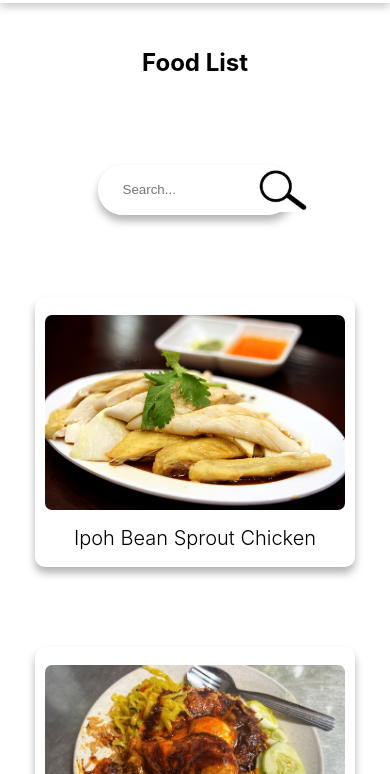
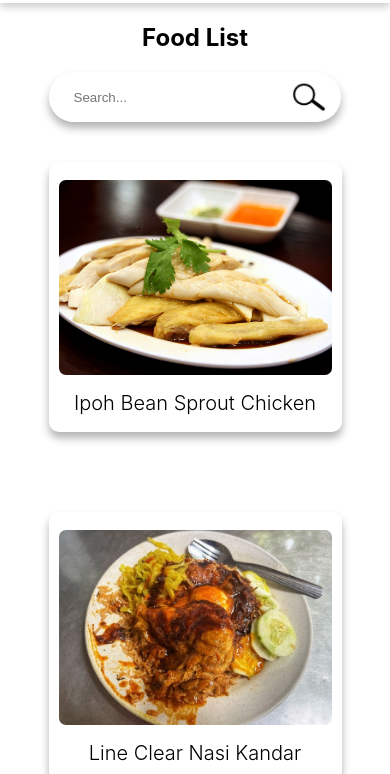
Before and after one commit to chuyang0309/chuyang0309.github.io, a plain HTML site: page foodList.html in a window 390 px wide. Shown: the part 70-844 px from the top of the page. Drawn offline with Linux system fonts and the light colour scheme; files whose address does not match are found by name.

Commit message:
Add files via upload

```diff
--- a/foodDetails.css
+++ b/foodDetails.css
@@ -129,7 +129,7 @@ main{
 }
 
 #s2 {
-    height:100vh;
+    height:83vh;
     display: flex;
     flex-direction: column;
     background-color: black;
@@ -372,6 +372,10 @@ p.right {
         height: 40vh;
     }
 
+    #s3>h1{
+        font-size: 3.3rem;
+    }
+
     #s4 {
         height: 40vh;
     }
--- a/foodList.css
+++ b/foodList.css
@@ -4,6 +4,7 @@ body{
     display: flex;
     flex-direction: column;
     margin: 0px;
+    align-items: center;
 }
 
 
@@ -40,8 +41,9 @@ main{
     font-optical-sizing: auto;
 }
 
-#s1{
-    margin: 3vh;
+#s1 >h1{
+    font-size: 1.5rem;
+    font-weight: 700;
 }
 
 #searchBar{
@@ -57,12 +59,14 @@ main{
     box-shadow: 0 6px 8px rgba(0, 0, 0, 0.3);
 }
 
+
+
 #searchInput{
-    width: 90%;
+    flex:9;
     height:100%;
 
     border-width: 0px;
-    padding: 0px 25px;
+    padding: 0rem 1.5625rem;
 
     background-color: white;
     border-radius: 100px;
@@ -70,7 +74,7 @@ main{
 
 #searchButton{
     display:flex;
-    width: 10%;
+    flex:1;
     justify-content: center;
     align-items: center;
     border-width: 0px;
@@ -81,17 +85,12 @@ main{
 #searchIcon{
     border:0px;
     padding:0px;
-    width: 50px;
+    width: 3.125rem;
 }
 
-#s2{
-    margin: 5vh;
-}
 
 #s3{
     display: flex;
-    margin-left:12.5vw;
-    margin-right: 12.5vw;
 }
 
 #foodCardList{
@@ -115,10 +114,19 @@ main{
     padding: 10px;
 }
 
+@media (max-width: 768px){
+    .foodCard{
+
+    width: 70vw;
+    height: 250px;
+
+}
+}
+
 .foodCard>h2{
     margin-bottom: 0px;
     font-weight: 300;
-    font-size:20px;
+    font-size:1.25rem;
 }
 
 .foodCard>h2>a{
@@ -132,3 +140,16 @@ main{
     object-fit: cover;
     border-radius: 7px;
 }
+
+@media (max-width: 768px){
+    #searchBar{
+        width: 75vw;
+        height:6vh;
+    }
+
+    #searchIcon{
+    border:0px;
+    width: 2.125rem;
+    padding: 1rem;
+}
+}
--- a/foodList.html
+++ b/foodList.html
@@ -2,6 +2,7 @@
 <html>
     <head>
         <title>Food List Page</title>
+        <meta name="viewport" content="width=device-width, initial-scale=1.0" />
         <link rel="stylesheet" href="foodList.css">
     </head>
 
@@ -25,7 +26,7 @@
                 </div>
             </section>
 
-            <section id="s3">
+            <section id="s3" class="m-5 m-md-2">
                 <div id="foodCardList">
                 </div>
             </section>
```
